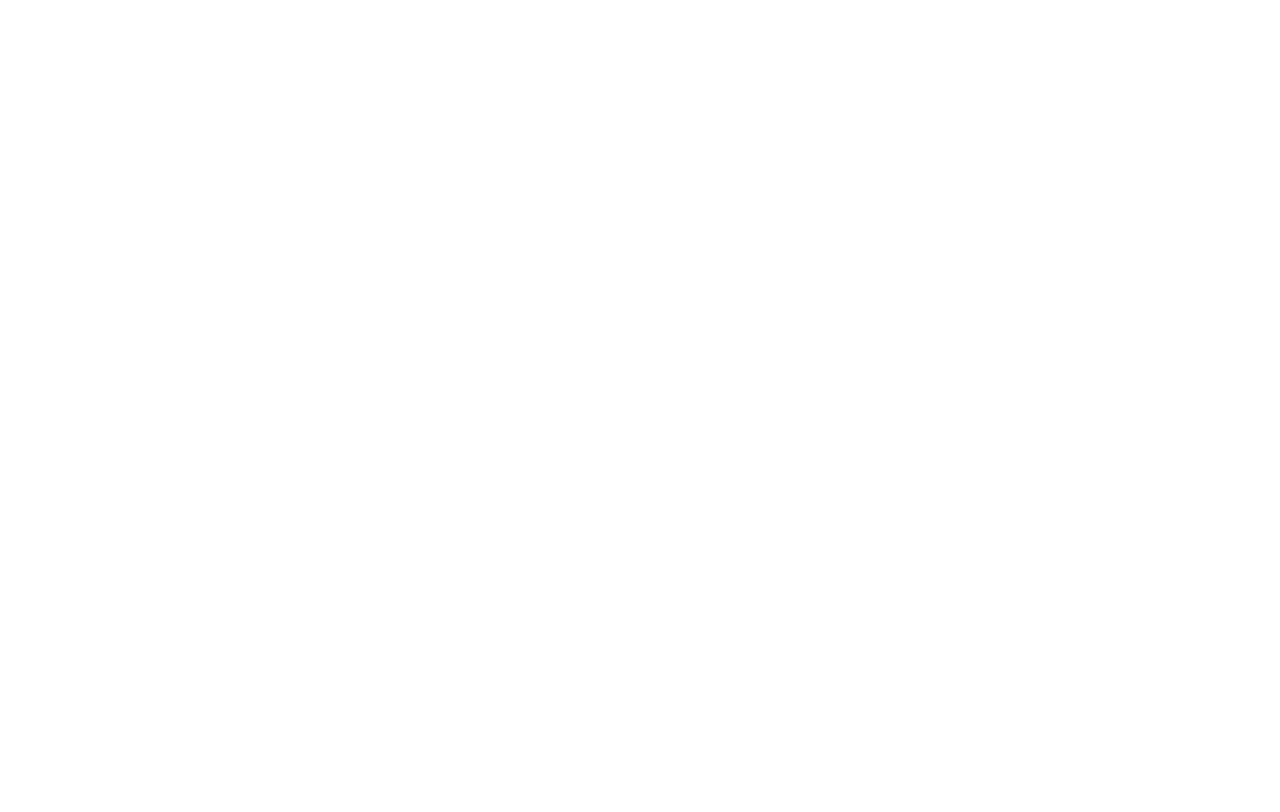
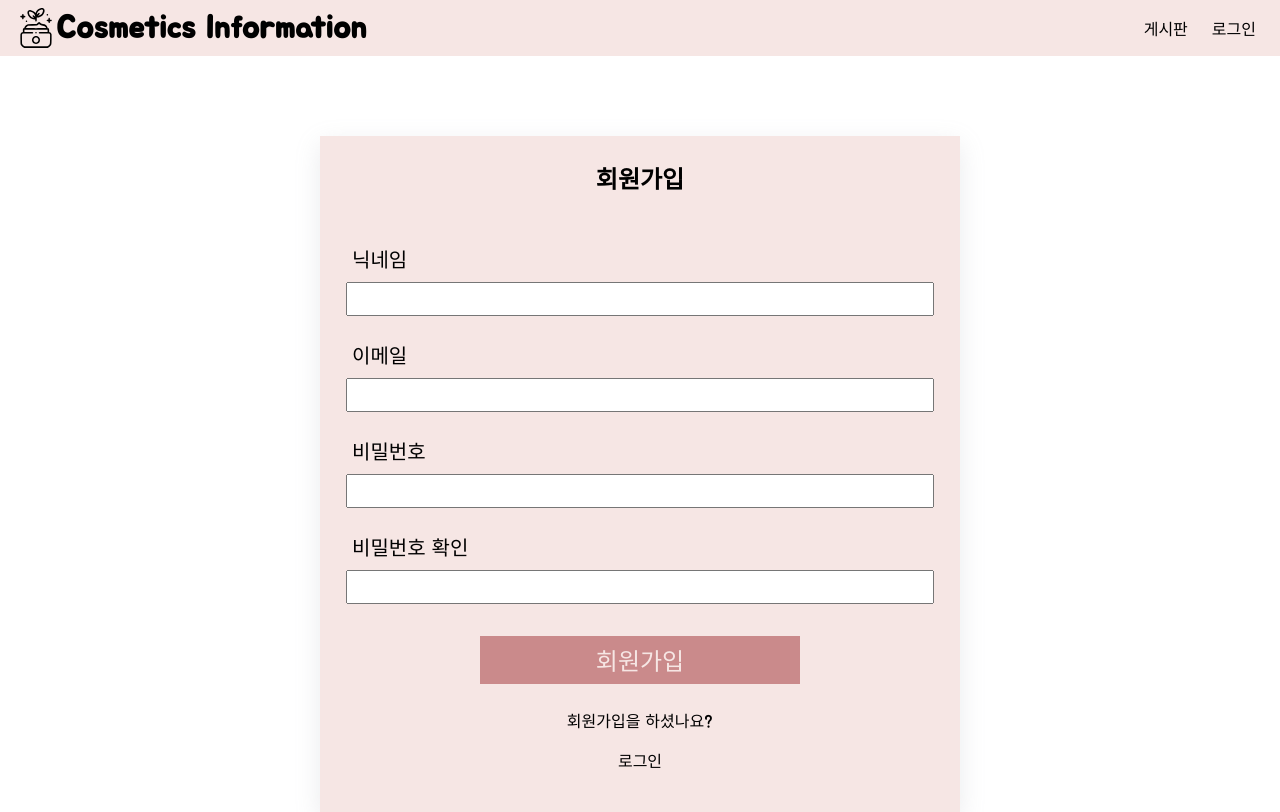
Before and after one commit to miok-jung/cosmetic-service, a React (Create React App) app: page /register in a window 1280 px wide. Before the commit this address had no page. Built offline with nearby package versions, Linux system fonts and the light colour scheme.

Commit message:
feat: Redux, Register - 리덕스, 디스패치 적용 - 회원가입 페이지 CSS 추가 - 회원가입 로직 구현완료

```diff
--- a/src/App.js
+++ b/src/App.js
@@ -1,14 +1,16 @@
 import React from 'react';
 import { Routes, Route } from 'react-router-dom';
 import LandignPage from './components/LandingPage';
+import BoardArea from 'components/board/BoardArea';
+import Register from 'components/users/Register';
 import Login from 'components/users/Login';
-import BoardArea from 'components/board/BoardArea';
 
 const App = () => {
   return (
     <Routes>
       <Route path="/" exact element={<LandignPage />} />
       <Route path="/board" element={<BoardArea />} />
+      <Route path="/register" element={<Register />} />
       <Route path="/login" element={<Login />} />
     </Routes>
   );
--- /dev/null
+++ b/src/_actions/types.js
@@ -0,0 +1 @@
+export const REGISTER_USER = 'register_user';
--- /dev/null
+++ b/src/_actions/user_action.js
@@ -0,0 +1,8 @@
+import axios from 'axios';
+import { REGISTER_USER } from './types';
+
+export function registerUser(dataTosubmit) {
+  const request = axios.post('/api/users/register', dataTosubmit).then((res) => res.data);
+
+  return { type: REGISTER_USER, payload: request };
+}
--- /dev/null
+++ b/src/_reducers/index.js
@@ -0,0 +1,10 @@
+import { combineReducers } from 'redux';
+import user from './user_reducer';
+// import comment from './comment_reducer';
+
+const rootReducer = combineReducers({
+  user,
+  // comment
+});
+
+export default rootReducer;
--- /dev/null
+++ b/src/_reducers/user_reducer.js
@@ -0,0 +1,13 @@
+import { REGISTER_USER } from '_actions/types';
+
+// state는 전 스테이트 값, action 현재 액션
+export default function (state = {}, action) {
+  switch (action.type) {
+    // ...state : 스프레드오퍼레이트로 state를 그대로 가져온다.
+    case REGISTER_USER:
+      return { ...state, registerSuccess: action.payload };
+      break;
+    default:
+      return state;
+  }
+}
--- /dev/null
+++ b/src/components/users/Register.js
@@ -0,0 +1,81 @@
+import React, { useState } from 'react';
+import { Link, useNavigate } from 'react-router-dom';
+import { useDispatch } from 'react-redux';
+import Header from 'components/Header';
+import { registerUser } from '_actions/user_action';
+import 'css/login.scss';
+
+const Register = () => {
+  let navigate = useNavigate();
+  const dispatch = useDispatch();
+
+  const [Nickname, setNickname] = useState('');
+  const [Email, setEmail] = useState('');
+  const [PW, setPW] = useState('');
+  const [PWCheck, setPWCheck] = useState('');
+
+  const registerFunc = (e) => {
+    e.preventDefault();
+    if (Nickname === '' || Email === '' || PW === '' || PWCheck === '') {
+      return alert('값을 모두 입력해주세요.');
+    }
+    if (PW !== PWCheck) {
+      return alert('비밀번호가 다릅니다.');
+    }
+    let body = {
+      nickname: Nickname,
+      email: Email,
+      password: PW,
+    };
+    dispatch(registerUser(body)).then((res) => {
+      if (res.payload.success) {
+        alert('회원가입에 성공하였습니다. 로그인 페이지로 이동합니다.');
+        navigate('/login');
+      } else {
+        return alert('이메일이 중복됩니다. 다른 이메일로 입력해주세요.');
+      }
+    });
+  };
+
+  return (
+    <>
+      <Header />
+      <form className="form_register" name="Register">
+        <h2>회원가입</h2>
+        <label htmlFor="nickname">닉네임</label>
+        <input
+          id="nickname"
+          name="nickname"
+          type="text"
+          value={Nickname}
+          onChange={(e) => setNickname(e.currentTarget.value)}
+        />
+        <label htmlFor="email">이메일</label>
+        <input id="email" name="email" type="email" value={Email} onChange={(e) => setEmail(e.currentTarget.value)} />
+        <label htmlFor="password">비밀번호</label>
+        <input
+          id="password"
+          name="password"
+          type={'password'}
+          value={PW}
+          onChange={(e) => setPW(e.currentTarget.value)}
+        />
+        <label htmlFor="confirmPassword">비밀번호 확인</label>
+        <input
+          id="confirmPassword"
+          name="confirmPassword"
+          type={'password'}
+          value={PWCheck}
+          onChange={(e) => setPWCheck(e.currentTarget.value)}
+        />
+        <button onClick={(e) => registerFunc(e)}>회원가입</button>
+        <p>회원가입을 하셨나요?</p>
+        <Link className="btn_login" to="/login">
+          로그인
+        </Link>
+      </form>
+    </>
+  );
+};
+
+export default Register;
--- /dev/null
+++ b/src/css/login.scss
@@ -0,0 +1,154 @@
+@import './variable';
+@include mobile {
+  .form_login,
+  .form_register {
+    display: flex;
+    flex-direction: column;
+    align-items: center;
+    position: relative;
+    margin: 0 auto;
+    margin-top: 2rem;
+    padding-bottom: 2rem;
+    width: 90vw;
+    box-shadow: rgba(149, 157, 165, 0.2) 0px 8px 24px;
+    background-color: $light_pink;
+    h2 {
+      margin: 1.5rem 0;
+      text-align: center;
+    }
+    label {
+      margin: 1.5rem 0 0.5rem;
+      width: 90%;
+      font-size: 20px;
+    }
+    input {
+      padding-left: 0.5rem;
+      width: 90%;
+      height: 30px;
+      font-size: 25px;
+    }
+    button {
+      cursor: pointer;
+      margin: 2rem 0 1.5rem;
+      width: 50%;
+      height: 3rem;
+      border: none;
+      font-size: 1.5rem;
+      color: $light_pink;
+      background-color: $dark_pink;
+      &:hover {
+        background-color: $dark_green;
+      }
+    }
+    .btn_login,
+    .btn_register {
+      margin-top: 0.5rem;
+      padding: 0.5rem 1.5rem;
+      &:hover {
+        background-color: $dark_light_pink;
+      }
+    }
+  }
+}
+@include tablet {
+  .form_login,
+  .form_register {
+    display: flex;
+    flex-direction: column;
+    align-items: center;
+    position: relative;
+    margin: 0 auto;
+    margin-top: 5rem;
+    padding-bottom: 2rem;
+    width: 50vw;
+    box-shadow: rgba(149, 157, 165, 0.2) 0px 8px 24px;
+    background-color: $light_pink;
+    h2 {
+      margin: 1.5rem 0;
+      text-align: center;
+    }
+    label {
+      margin: 1.5rem 0 0.5rem;
+      width: 90%;
+      font-size: 20px;
+    }
+    input {
+      padding-left: 0.5rem;
+      width: 90%;
+      height: 30px;
+      font-size: 25px;
+    }
+    button {
+      cursor: pointer;
+      margin: 2rem 0 1.5rem;
+      width: 50%;
+      height: 3rem;
+      border: none;
+      font-size: 1.5rem;
+      color: $light_pink;
+      background-color: $dark_pink;
+      &:hover {
+        background-color: $dark_green;
+      }
+    }
+    .btn_login,
+    .btn_register {
+      margin-top: 0.5rem;
+      padding: 0.5rem 1.5rem;
+      &:hover {
+        background-color: $dark_light_pink;
+      }
+    }
+  }
+}
+@include desktop {
+  .form_login,
+  .form_register {
+    display: flex;
+    flex-direction: column;
+    align-items: center;
+    position: relative;
+    margin: 0 auto;
+    margin-top: 5rem;
+    padding-bottom: 2rem;
+    width: 50vw;
+    box-shadow: rgba(149, 157, 165, 0.2) 0px 8px 24px;
+    background-color: $light_pink;
+    h2 {
+      margin: 1.5rem 0;
+      text-align: center;
+    }
+    label {
+      margin: 1.5rem 0 0.5rem;
+      width: 90%;
+      font-size: 20px;
+    }
+    input {
+      padding-left: 0.5rem;
+      width: 90%;
+      height: 30px;
+      font-size: 25px;
+    }
+    button {
+      cursor: pointer;
+      margin: 2rem 0 1.5rem;
+      width: 50%;
+      height: 3rem;
+      border: none;
+      font-size: 1.5rem;
+      color: $light_pink;
+      background-color: $dark_pink;
+      &:hover {
+        background-color: $dark_green;
+      }
+    }
+    .btn_login,
+    .btn_register {
+      margin-top: 0.5rem;
+      padding: 0.5rem 1.5rem;
+      &:hover {
+        background-color: $dark_light_pink;
+      }
+    }
+  }
+}
--- a/src/index.js
+++ b/src/index.js
@@ -1,16 +1,30 @@
 import React from 'react';
-import ReactDOM from 'react-dom/client';
+import ReactDOM from 'react-dom';
+import App from './App';
+import 'css/_reset.scss';
 import { BrowserRouter as Router } from 'react-router-dom';
-import './css/_reset.scss';
-import App from './App';
 import reportWebVitals from './reportWebVitals';
+import { Provider } from 'react-redux';
+import { applyMiddleware, createStore } from 'redux';
+import promiseMiddleware from 'redux-promise';
+import ReduxThunk from 'redux-thunk';
+import Reducer from '_reducers';
 
-const root = ReactDOM.createRoot(document.getElementById('root'));
-root.render(
+const createStoreWithMiddleware = applyMiddleware(promiseMiddleware, ReduxThunk)(createStore);
+
+ReactDOM.render(
   <React.StrictMode>
-    <Router>
-      <App />
-    </Router>
+    <Provider
+      store={createStoreWithMiddleware(
+        Reducer,
+        window.__REDUX_DEVTOOLS_EXTENSION__ && window.__REDUX_DEVTOOLS_EXTENSION__(),
+      )}
+    >
+      <Router>
+        <App />
+      </Router>
+    </Provider>
   </React.StrictMode>,
+  document.getElementById('root'),
 );
 reportWebVitals();
```
Also changed, not shown: src/setupProxy.js (added, +12 -0 lines), 1 other file (tests, documents, lock files or other folders).
